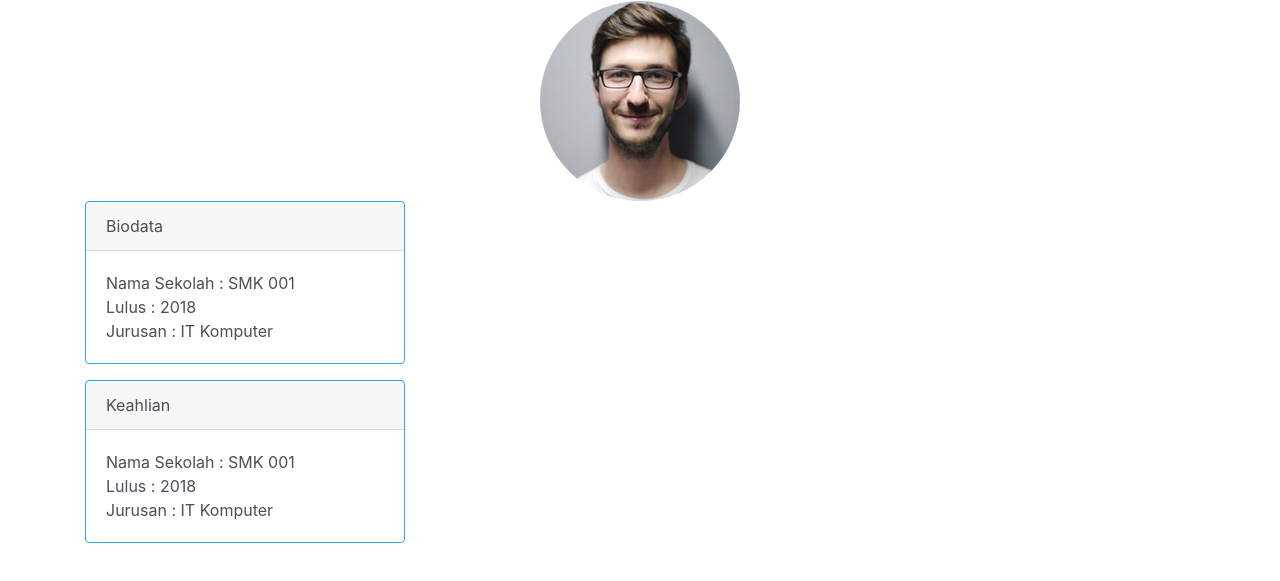
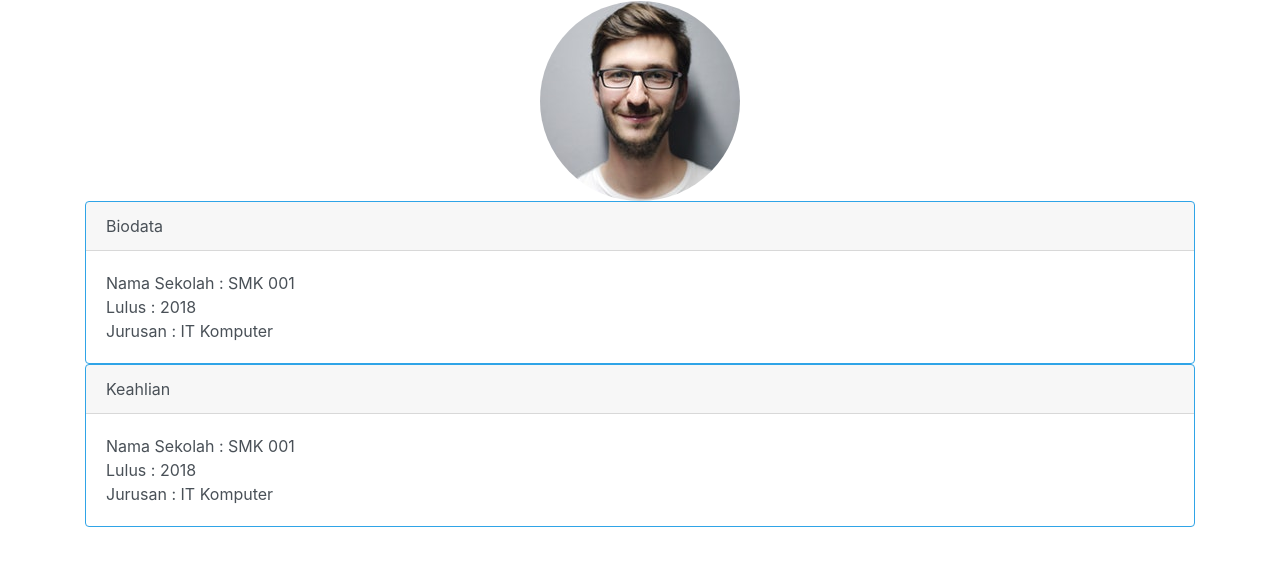
Before and after one commit to michaeltamsil/profile2, a plain HTML site: page index.html in a window 1280 px wide. Shown: the part 55-636 px from the top of the page. Drawn offline with nearby package versions, Linux system fonts and the light colour scheme.

Commit message:
Update index.html

```diff
--- a/index.html
+++ b/index.html
@@ -19,7 +19,7 @@
             <img src="profile.jpeg" alt="my picture" class="rounded-circle">
         </div>
 
-        <div class="card border-primary mb-3" style="max-width: 20rem;">
+        <div class="card border-primary">
                 <div class="card-header">Biodata</div>
                 <div class="card-body">
                     Nama Sekolah : SMK 001<br>
@@ -29,7 +29,7 @@
         </div>
 
 
-        <div class="card border-primary mb-3" style="max-width: 20rem;">
+        <div class="card border-primary">
                 <div class="card-header">Keahlian</div>
                 <div class="card-body">
                     Nama Sekolah : SMK 001<br>
```
